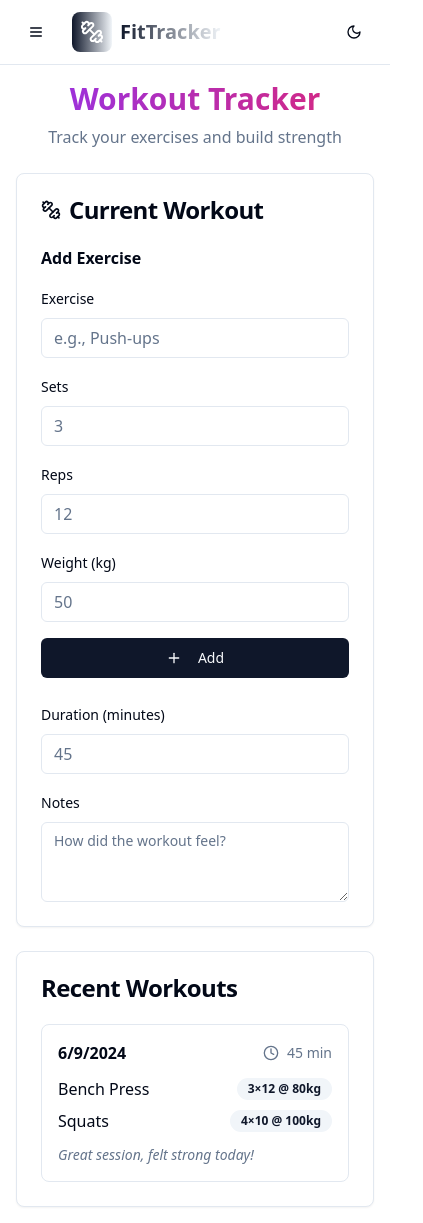
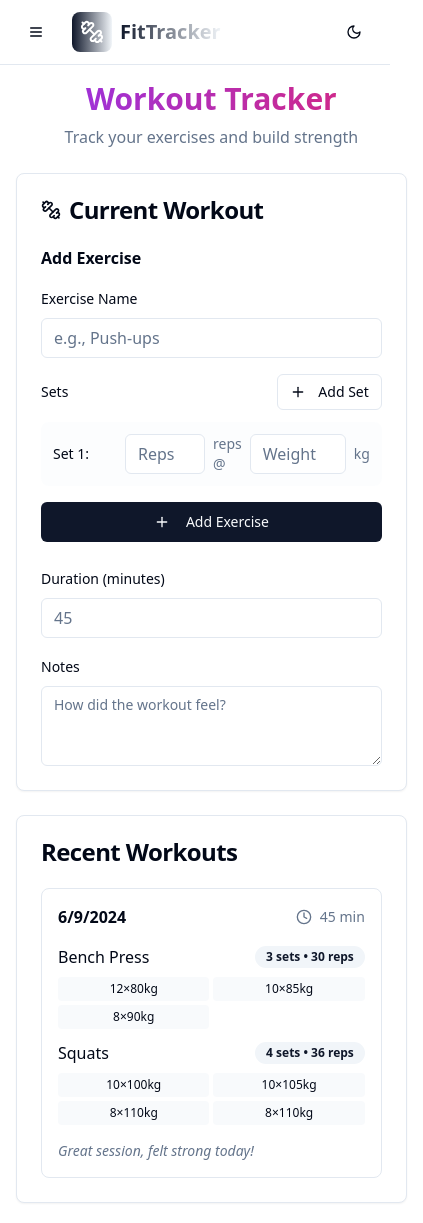
Before and after one commit to kovithkovi/fitTracker, a React (Vite) app: page /workouts in a window 390 px wide. Shown: the whole page, 423 px wide, since content can reach past the window. Built offline with nearby package versions, Linux system fonts and the light colour scheme.

Commit message:
feat: Allow tracking reps and weight per set
Enhance the Workout Tracker to allow users to specify reps and weight for each individual set of an exercise. This provides more detailed and accurate workout tracking.

```diff
--- a/src/pages/WorkoutTracker.tsx
+++ b/src/pages/WorkoutTracker.tsx
@@ -1,6 +1,6 @@
 
 import React, { useState } from 'react';
-import { Dumbbell, Plus, Clock, Save } from 'lucide-react';
+import { Dumbbell, Plus, Clock, Save, X } from 'lucide-react';
 import { Card, CardContent, CardHeader, CardTitle } from '@/components/ui/card';
 import { Button } from '@/components/ui/button';
 import { Input } from '@/components/ui/input';
@@ -8,14 +8,47 @@ import { Label } from '@/components/ui/label';
 import { Textarea } from '@/components/ui/textarea';
 import { Badge } from '@/components/ui/badge';
 
+interface Set {
+  reps: number;
+  weight: number;
+}
+
+interface Exercise {
+  name: string;
+  sets: Set[];
+}
+
+interface Workout {
+  id: number;
+  date: string;
+  exercises: Exercise[];
+  notes: string;
+  duration: number;
+}
+
 const WorkoutTracker = () => {
-  const [workouts, setWorkouts] = useState([
+  const [workouts, setWorkouts] = useState<Workout[]>([
     {
       id: 1,
       date: '2024-06-09',
       exercises: [
-        { name: 'Bench Press', sets: 3, reps: 12, weight: 80 },
-        { name: 'Squats', sets: 4, reps: 10, weight: 100 }
+        {
+          name: 'Bench Press',
+          sets: [
+            { reps: 12, weight: 80 },
+            { reps: 10, weight: 85 },
+            { reps: 8, weight: 90 }
+          ]
+        },
+        {
+          name: 'Squats',
+          sets: [
+            { reps: 10, weight: 100 },
+            { reps: 10, weight: 105 },
+            { reps: 8, weight: 110 },
+            { reps: 8, weight: 110 }
+          ]
+        }
       ],
       notes: 'Great session, felt strong today!',
       duration: 45
@@ -23,37 +56,57 @@ const WorkoutTracker = () => {
   ]);
 
   const [currentWorkout, setCurrentWorkout] = useState({
-    exercises: [],
+    exercises: [] as Exercise[],
     notes: '',
     duration: ''
   });
 
   const [newExercise, setNewExercise] = useState({
     name: '',
-    sets: '',
-    reps: '',
-    weight: ''
+    sets: [{ reps: '', weight: '' }]
   });
 
+  const addSet = () => {
+    setNewExercise({
+      ...newExercise,
+      sets: [...newExercise.sets, { reps: '', weight: '' }]
+    });
+  };
+
+  const removeSet = (setIndex: number) => {
+    if (newExercise.sets.length > 1) {
+      const updatedSets = newExercise.sets.filter((_, index) => index !== setIndex);
+      setNewExercise({ ...newExercise, sets: updatedSets });
+    }
+  };
+
+  const updateSet = (setIndex: number, field: 'reps' | 'weight', value: string) => {
+    const updatedSets = newExercise.sets.map((set, index) =>
+      index === setIndex ? { ...set, [field]: value } : set
+    );
+    setNewExercise({ ...newExercise, sets: updatedSets });
+  };
+
   const addExercise = () => {
-    if (newExercise.name && newExercise.sets && newExercise.reps) {
-      const exercise = {
+    if (newExercise.name && newExercise.sets.every(set => set.reps && set.weight)) {
+      const exercise: Exercise = {
         name: newExercise.name,
-        sets: parseInt(newExercise.sets),
-        reps: parseInt(newExercise.reps),
-        weight: newExercise.weight ? parseInt(newExercise.weight) : 0
+        sets: newExercise.sets.map(set => ({
+          reps: parseInt(set.reps),
+          weight: parseInt(set.weight)
+        }))
       };
       setCurrentWorkout({
         ...currentWorkout,
         exercises: [...currentWorkout.exercises, exercise]
       });
-      setNewExercise({ name: '', sets: '', reps: '', weight: '' });
+      setNewExercise({ name: '', sets: [{ reps: '', weight: '' }] });
     }
   };
 
   const saveWorkout = () => {
     if (currentWorkout.exercises.length > 0) {
-      const workout = {
+      const workout: Workout = {
         id: Date.now(),
         date: new Date().toISOString().split('T')[0],
         exercises: currentWorkout.exercises,
@@ -69,6 +122,9 @@ const WorkoutTracker = () => {
     const updatedExercises = currentWorkout.exercises.filter((_, i) => i !== index);
     setCurrentWorkout({ ...currentWorkout, exercises: updatedExercises });
   };
+
+  const getTotalSets = (exercise: Exercise) => exercise.sets.length;
+  const getTotalReps = (exercise: Exercise) => exercise.sets.reduce((total, set) => total + set.reps, 0);
 
   return (
     <div className="space-y-6">
@@ -91,9 +147,9 @@ const WorkoutTracker = () => {
           {/* Add Exercise */}
           <div className="space-y-4">
             <h3 className="font-semibold">Add Exercise</h3>
-            <div className="grid grid-cols-1 md:grid-cols-5 gap-4">
+            <div className="space-y-4">
               <div className="space-y-2">
-                <Label htmlFor="exercise-name">Exercise</Label>
+                <Label htmlFor="exercise-name">Exercise Name</Label>
                 <Input
                   id="exercise-name"
                   placeholder="e.g., Push-ups"
@@ -101,42 +157,55 @@ const WorkoutTracker = () => {
                   onChange={(e) => setNewExercise({ ...newExercise, name: e.target.value })}
                 />
               </div>
-              <div className="space-y-2">
-                <Label htmlFor="sets">Sets</Label>
+
+              <div className="space-y-3">
+                <div className="flex items-center justify-between">
+                  <Label>Sets</Label>
+                  <Button onClick={addSet} size="sm" variant="outline">
+                    <Plus className="h-4 w-4 mr-1" />
+                    Add Set
+                  </Button>
+                </div>
+
+                {newExercise.sets.map((set, setIndex) => (
+                  <div key={setIndex} className="flex items-center gap-3 p-3 bg-muted/20 rounded-lg">
+                    <span className="text-sm font-medium min-w-[60px]">Set {setIndex + 1}:</span>
+                    <div className="flex items-center gap-2 flex-1">
                       <Input
-                  id="sets"
                         type="number"
-                  placeholder="3"
-                  value={newExercise.sets}
-                  onChange={(e) => setNewExercise({ ...newExercise, sets: e.target.value })}
+                        placeholder="Reps"
+                        value={set.reps}
+                        onChange={(e) => updateSet(setIndex, 'reps', e.target.value)}
+                        className="w-20"
                       />
+                      <span className="text-sm text-muted-foreground">reps @</span>
+                      <Input
+                        type="number"
+                        placeholder="Weight"
+                        value={set.weight}
+                        onChange={(e) => updateSet(setIndex, 'weight', e.target.value)}
+                        className="w-24"
+                      />
+                      <span className="text-sm text-muted-foreground">kg</span>
                     </div>
-              <div className="space-y-2">
-                <Label htmlFor="reps">Reps</Label>
-                <Input
-                  id="reps"
-                  type="number"
-                  placeholder="12"
-                  value={newExercise.reps}
-                  onChange={(e) => setNewExercise({ ...newExercise, reps: e.target.value })}
-                />
+                    {newExercise.sets.length > 1 && (
+                      <Button
+                        onClick={() => removeSet(setIndex)}
+                        size="sm"
+                        variant="ghost"
+                        className="text-red-600 hover:text-red-700 p-1"
+                      >
+                        <X className="h-4 w-4" />
+                      </Button>
+                    )}
                   </div>
-              <div className="space-y-2">
-                <Label htmlFor="weight">Weight (kg)</Label>
-                <Input
-                  id="weight"
-                  type="number"
-                  placeholder="50"
-                  value={newExercise.weight}
-                  onChange={(e) => setNewExercise({ ...newExercise, weight: e.target.value })}
-                />
+                ))}
               </div>
-              <div className="flex items-end">
+
               <Button onClick={addExercise} className="w-full">
                 <Plus className="h-4 w-4 mr-2" />
-                  Add
+                Add Exercise
               </Button>
-              </div>
             </div>
           </div>
 
@@ -144,14 +213,14 @@ const WorkoutTracker = () => {
           {currentWorkout.exercises.length > 0 && (
             <div className="space-y-4">
               <h3 className="font-semibold">Today's Exercises</h3>
-              <div className="space-y-2">
+              <div className="space-y-4">
                 {currentWorkout.exercises.map((exercise, index) => (
-                  <div key={index} className="flex justify-between items-center p-3 bg-muted/30 rounded-lg">
+                  <div key={index} className="p-4 bg-muted/30 rounded-lg space-y-3">
+                    <div className="flex justify-between items-center">
                       <div>
-                      <div className="font-medium">{exercise.name}</div>
+                        <div className="font-medium text-lg">{exercise.name}</div>
                         <div className="text-sm text-muted-foreground">
-                        {exercise.sets} sets × {exercise.reps} reps
-                        {exercise.weight > 0 && ` @ ${exercise.weight}kg`}
+                          {getTotalSets(exercise)} sets • {getTotalReps(exercise)} total reps
                         </div>
                       </div>
                       <Button
@@ -162,6 +231,16 @@ const WorkoutTracker = () => {
                       >
                         Remove
                       </Button>
+                    </div>
+
+                    <div className="grid grid-cols-1 sm:grid-cols-2 lg:grid-cols-3 gap-2">
+                      {exercise.sets.map((set, setIndex) => (
+                        <div key={setIndex} className="flex items-center justify-between p-2 bg-background rounded text-sm">
+                          <span className="font-medium">Set {setIndex + 1}</span>
+                          <span>{set.reps} reps @ {set.weight}kg</span>
+                        </div>
+                      ))}
+                    </div>
                   </div>
                 ))}
               </div>
@@ -211,7 +290,7 @@ const WorkoutTracker = () => {
               <p className="text-muted-foreground">No workouts logged yet</p>
             ) : (
               workouts.map(workout => (
-                <div key={workout.id} className="p-4 border rounded-lg space-y-3">
+                <div key={workout.id} className="p-4 border rounded-lg space-y-4">
                   <div className="flex justify-between items-center">
                     <div className="font-semibold">{new Date(workout.date).toLocaleDateString()}</div>
                     <div className="flex items-center gap-2 text-sm text-muted-foreground">
@@ -219,17 +298,27 @@ const WorkoutTracker = () => {
                       {workout.duration} min
                     </div>
                   </div>
-                  <div className="space-y-2">
+
+                  <div className="space-y-3">
                     {workout.exercises.map((exercise, index) => (
-                      <div key={index} className="flex justify-between items-center">
+                      <div key={index} className="space-y-2">
+                        <div className="flex justify-between items-center">
                           <span className="font-medium">{exercise.name}</span>
                           <Badge variant="secondary">
-                          {exercise.sets}×{exercise.reps}
-                          {exercise.weight > 0 && ` @ ${exercise.weight}kg`}
+                            {getTotalSets(exercise)} sets • {getTotalReps(exercise)} reps
                           </Badge>
+                        </div>
+                        <div className="grid grid-cols-2 sm:grid-cols-3 lg:grid-cols-4 gap-1 text-xs">
+                          {exercise.sets.map((set, setIndex) => (
+                            <div key={setIndex} className="bg-muted/50 px-2 py-1 rounded text-center">
+                              {set.reps}×{set.weight}kg
                             </div>
                           ))}
                         </div>
+                      </div>
+                    ))}
+                  </div>
+
                   {workout.notes && (
                     <p className="text-sm text-muted-foreground italic">{workout.notes}</p>
                   )}
```
Lines whose indentation alone changed are shown as unchanged.
